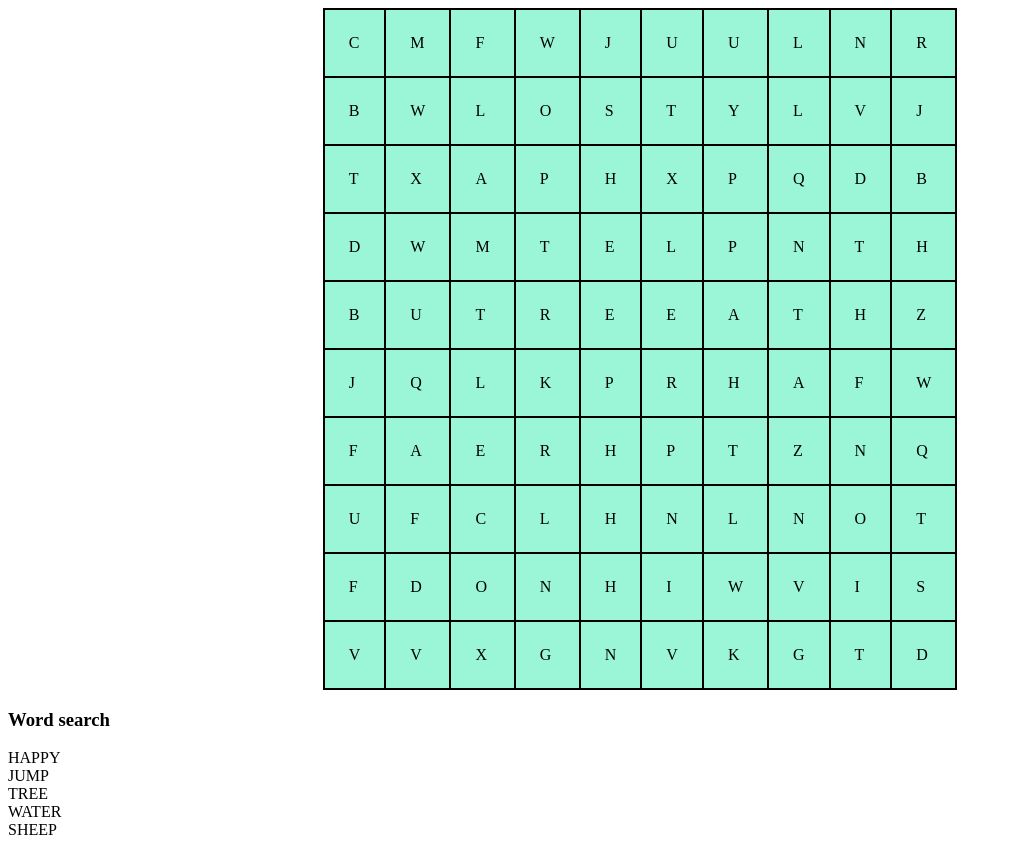
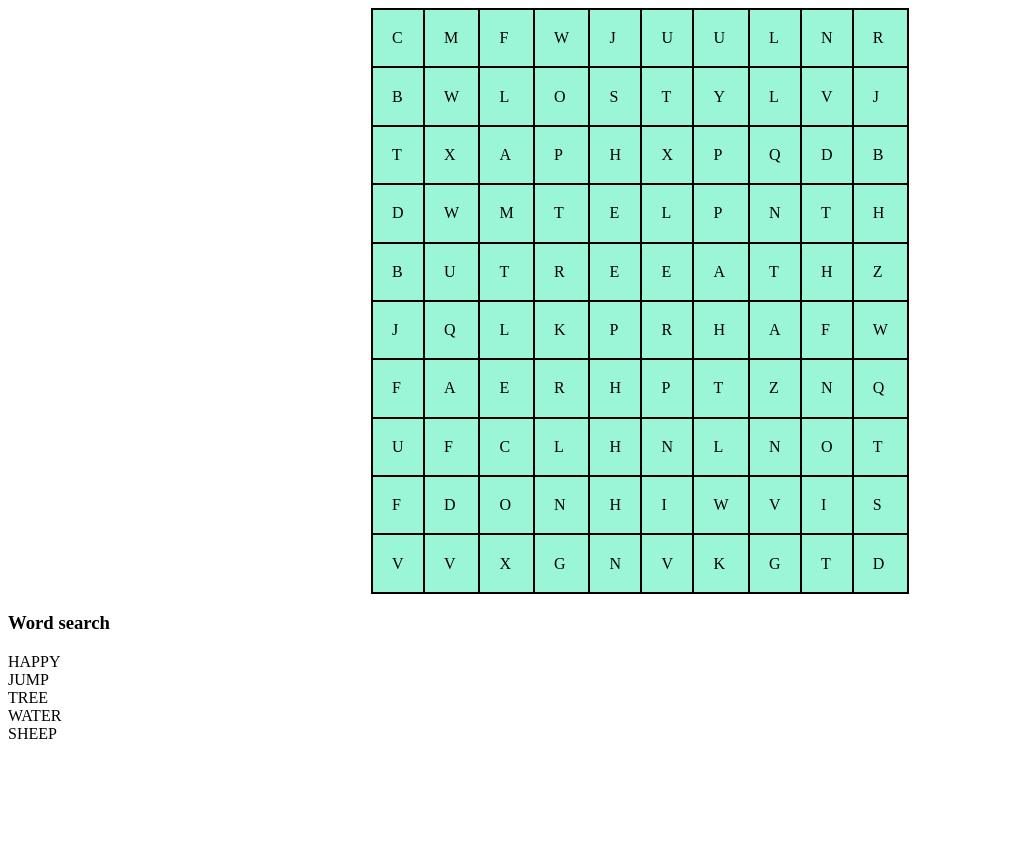
Before and after one commit to odilijus-grinkas/zodziu_zaidimas, a plain HTML site: page index.html in a window 1280 px wide. Shown: the whole page, without its empty margins (0-1012 px from the left). After the commit the page ends 800 px from the top, so only its background shows below. Drawn offline with Linux system fonts and the light colour scheme.

Commit message:
reduced window's size

```diff
--- a/css/lenta.css
+++ b/css/lenta.css
@@ -22,7 +22,7 @@ tr{
     border: 2px solid black;
 }
 td{
-    padding: 1.5em;
+    padding: 1.2em;
     background-color: rgb(155, 246, 216);
     border: 2px solid black;
 }
```
